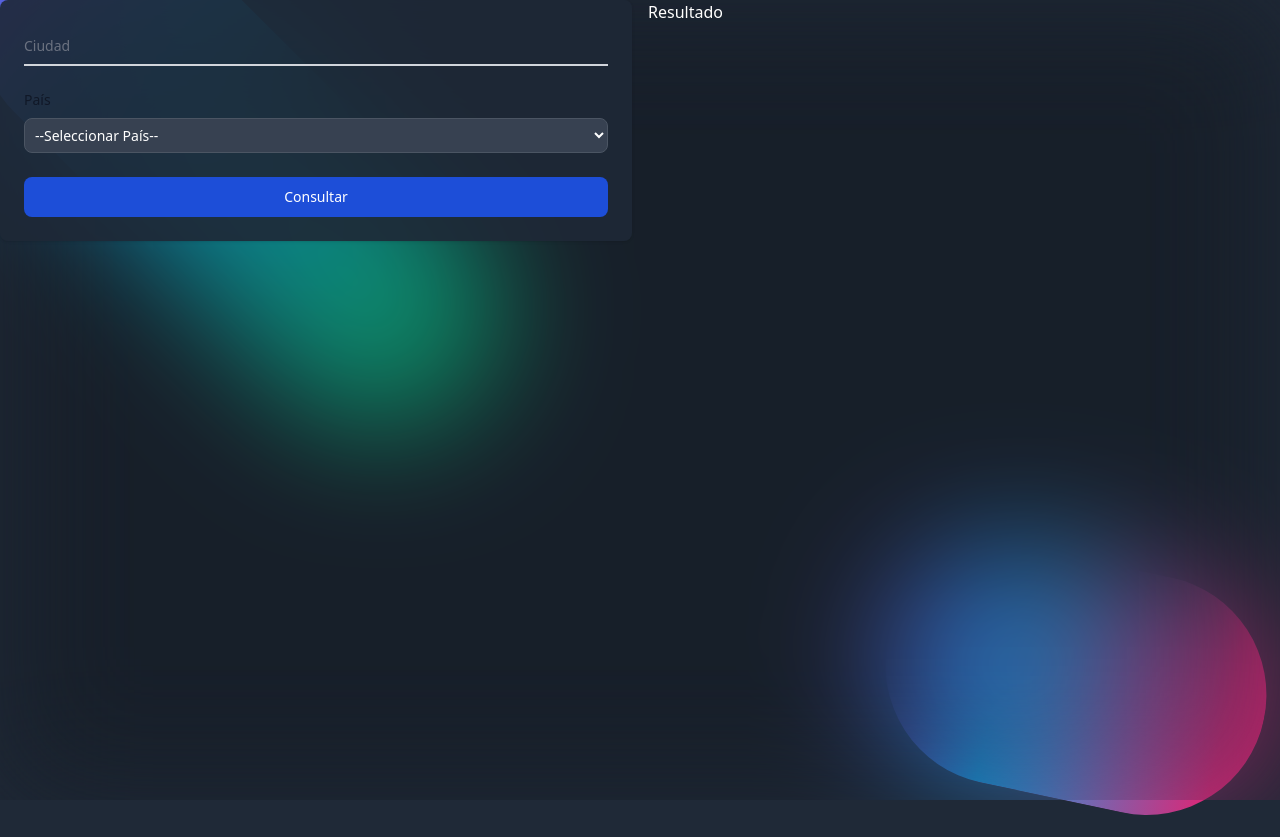
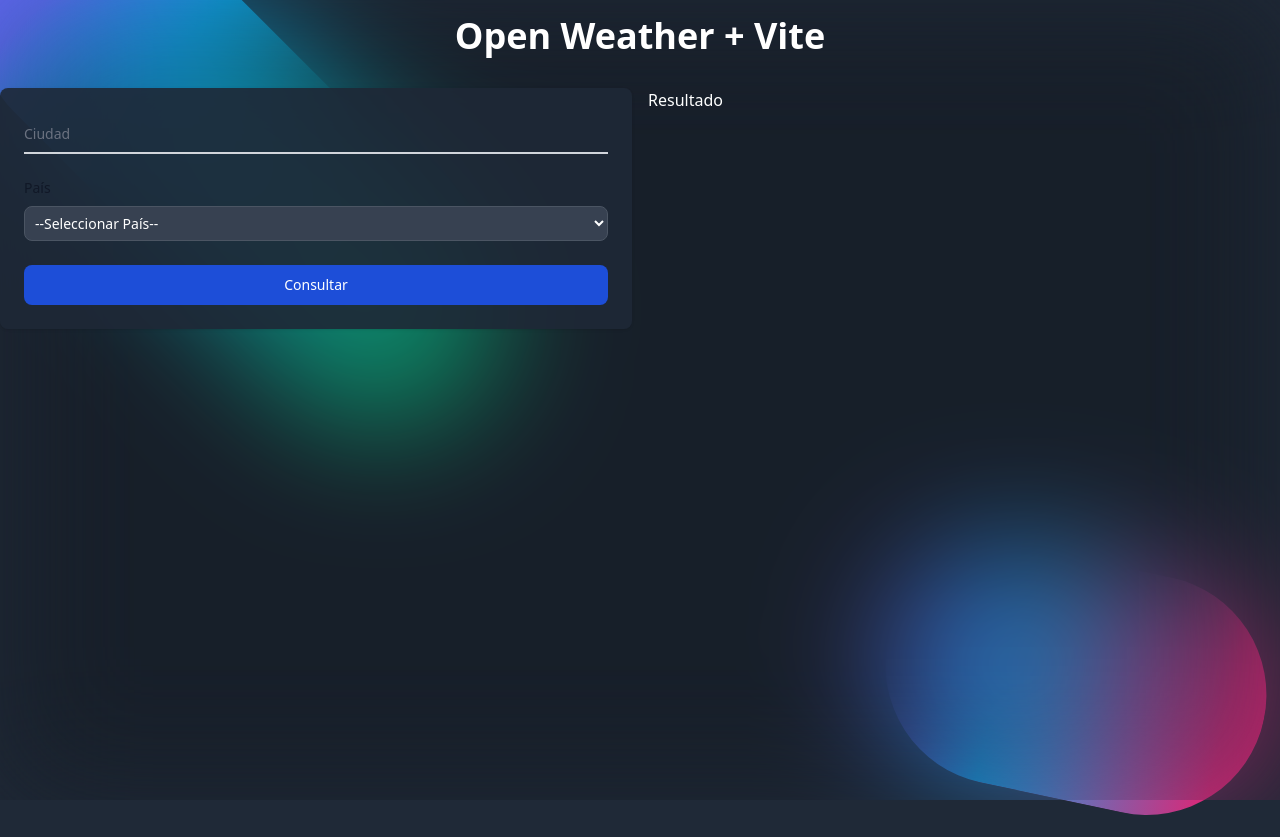
Before and after one commit to Rexpeto/weather-vite, a React (Vite) app: page / in a window 1280 px wide. Built offline with nearby package versions, Linux system fonts and the light colour scheme.

Commit message:
Layout grid

```diff
--- a/src/App.jsx
+++ b/src/App.jsx
@@ -1,7 +1,12 @@
 import AppClima from "./components/AppClima";
 
 const App = () => {
-    return <AppClima />;
+    return (
+        <div className="container mx-auto py-4">
+            <h1 className="font-bold text-4xl text-center mb-8">Open Weather + Vite</h1>
+            <AppClima />
+        </div>
+    );
 };
 
 export default App;
```
